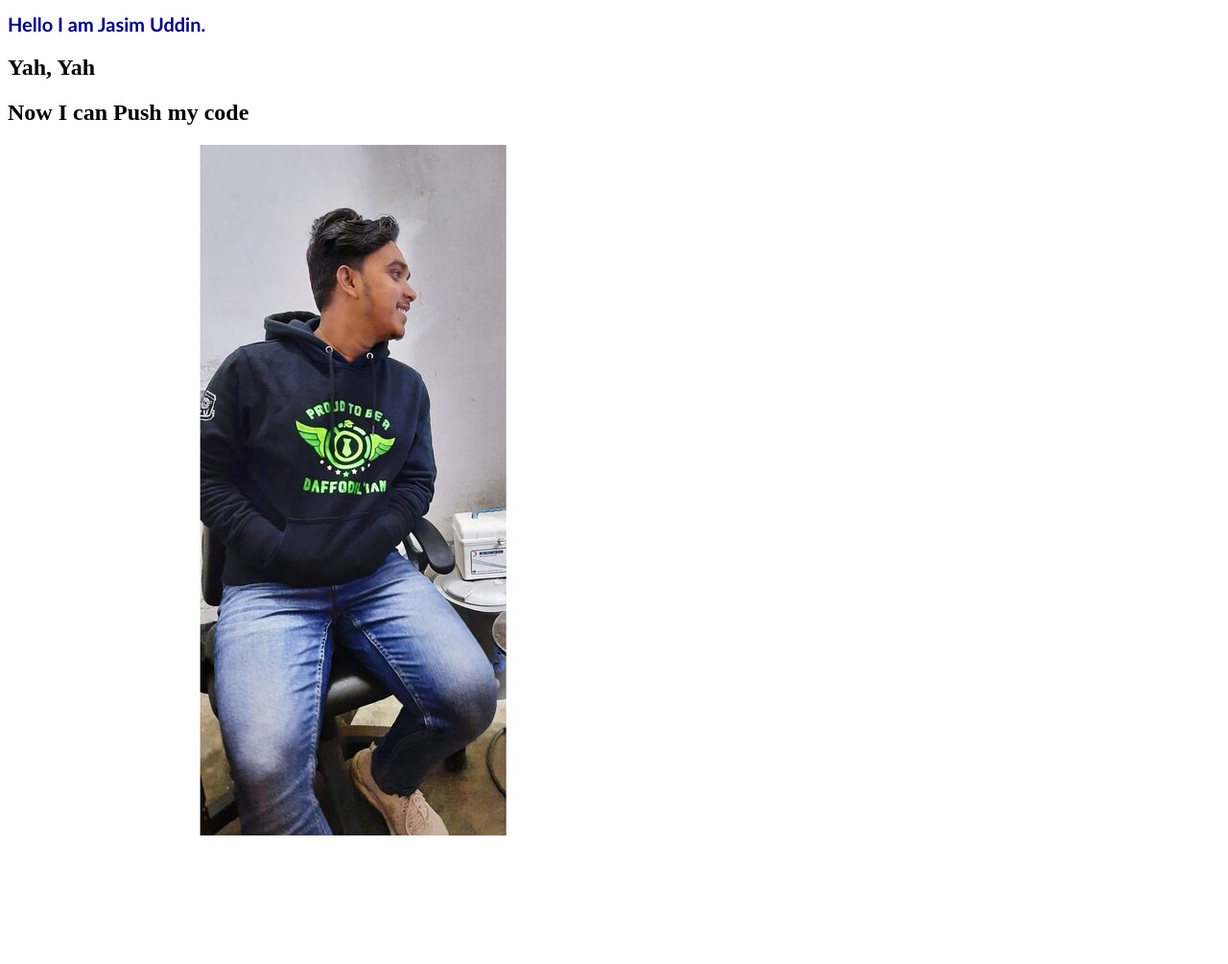
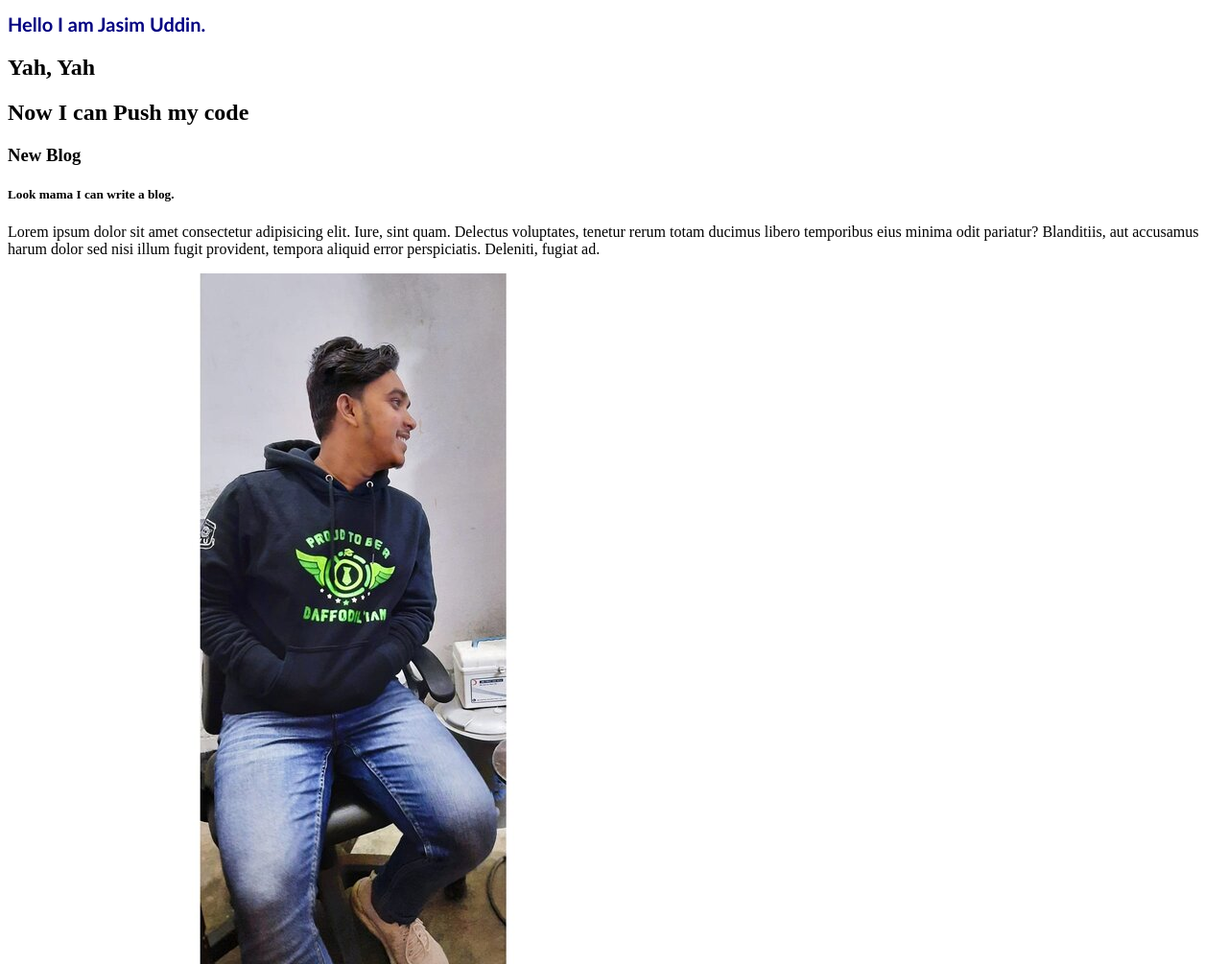
Before and after one commit to jasimUddinBappy/my-bio, a plain HTML site: page index.html in a window 1280 px wide. Shown: the whole page at 96% size. Before the commit the page ends 883 px from the top, so only its background shows below. Drawn offline with Linux system fonts and the light colour scheme.

Commit message:
added a new blog

```diff
--- a/index.html
+++ b/index.html
@@ -11,6 +11,14 @@
     <h1>Hello I am Jasim Uddin.</h1>
     <h2>Yah, Yah</h2>
     <h2>Now I can Push my code</h2>
+    <h3>New Blog</h3>
+    <h5>Look mama I can write a blog.</h5>
+    <p>
+      Lorem ipsum dolor sit amet consectetur adipisicing elit. Iure, sint quam.
+      Delectus voluptates, tenetur rerum totam ducimus libero temporibus eius
+      minima odit pariatur? Blanditiis, aut accusamus harum dolor sed nisi illum
+      fugit provident, tempora aliquid error perspiciatis. Deleniti, fugiat ad.
+    </p>
     <img
       src="images/rsz_1240119914_3044723352480104_4465274027453199248_n.jpg"
       alt=""
```
